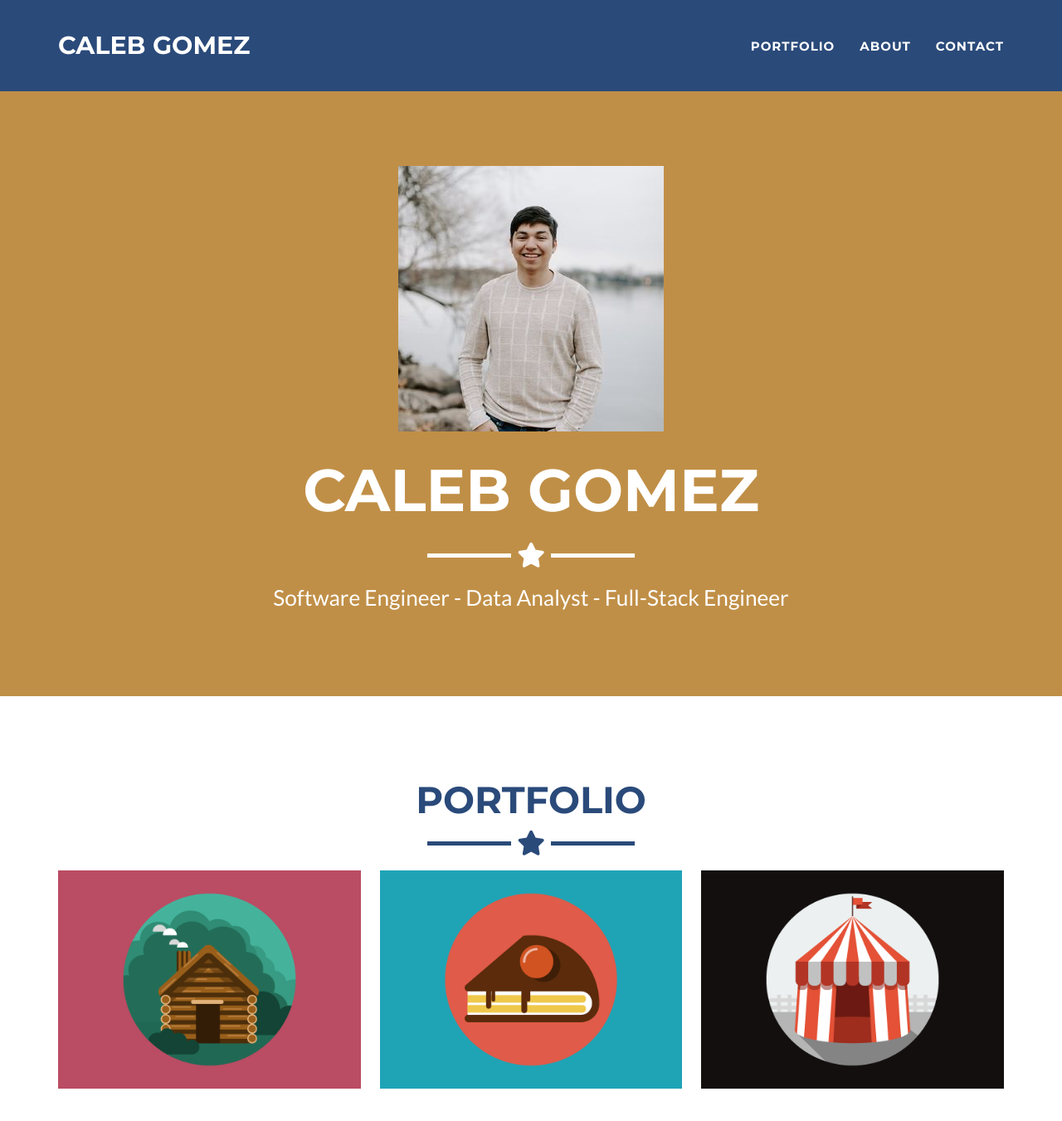
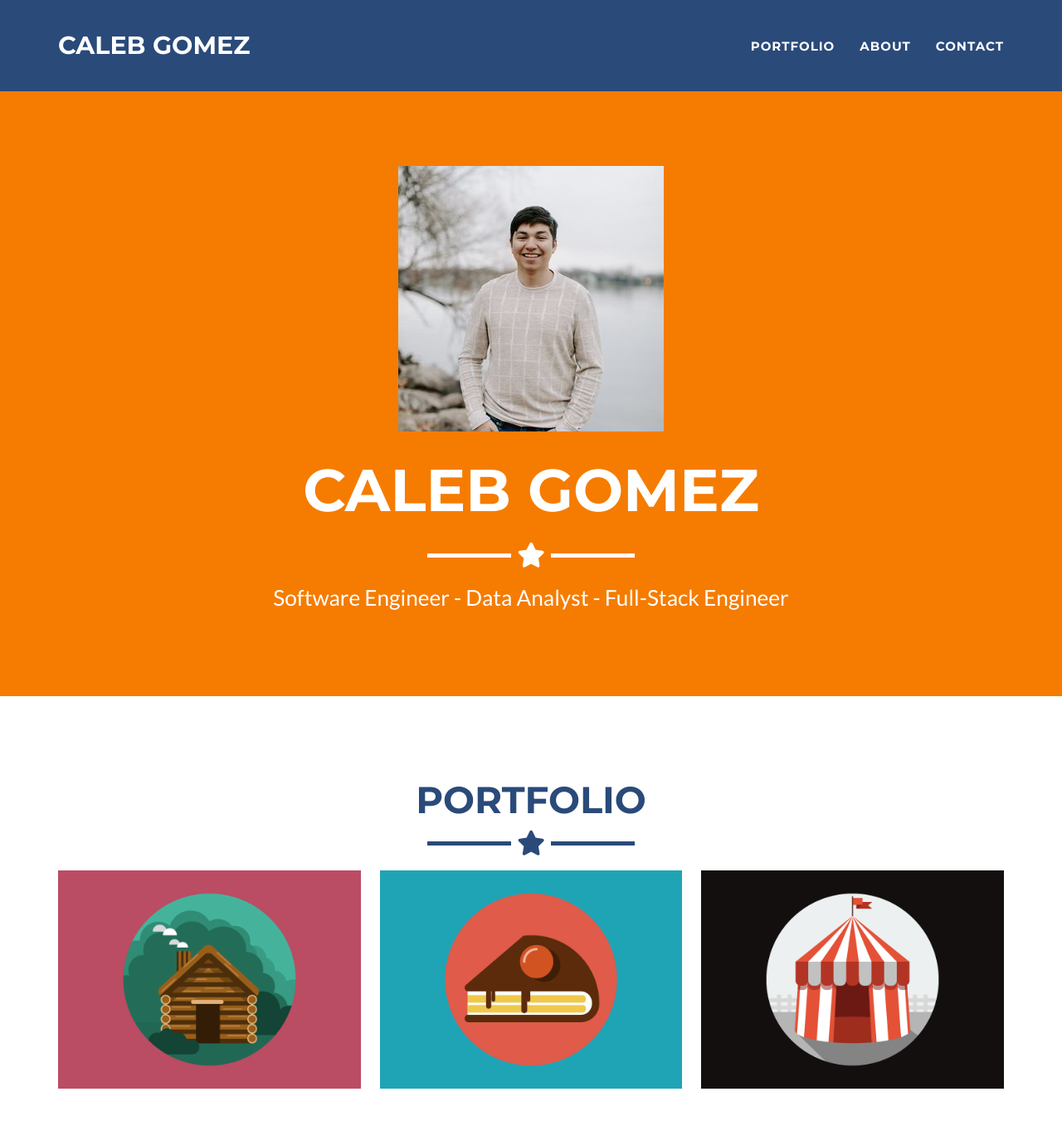
Before and after one commit to dcg1262/dcg1262.github.io, a Jekyll site: the page built from _posts/2014-07-18-project-1.markdown, in a window 1280 px wide and 1400 px high. Shown: the top 1351 px of the window at 83% size. Built offline with Jekyll 4.4.1, drawn with Linux system fonts in a browser that asks for light colours.

Commit message:
Vibrant Orange

```diff
--- a/_config.yml
+++ b/_config.yml
@@ -25,7 +25,7 @@ disqus_shortname: myshortname
 
 # Color settings (hex-codes without the leading hash-tag)
 color:
-  primary: c08f47 #80B3FF
+  primary: f57c00 #80B3FF
   primary-rgb: "24,288,156" #"128,179,255"
   secondary: 2a4a7a #2c3e50 #FD6E8A
   secondary-dark: 233140 #A2122F
```
